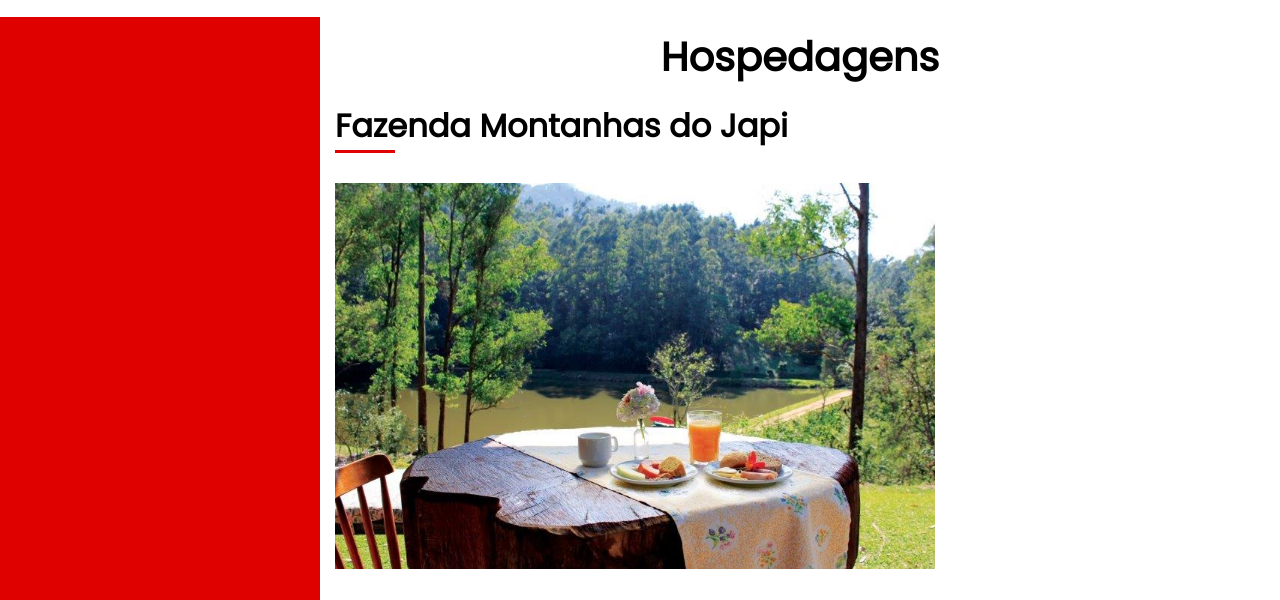
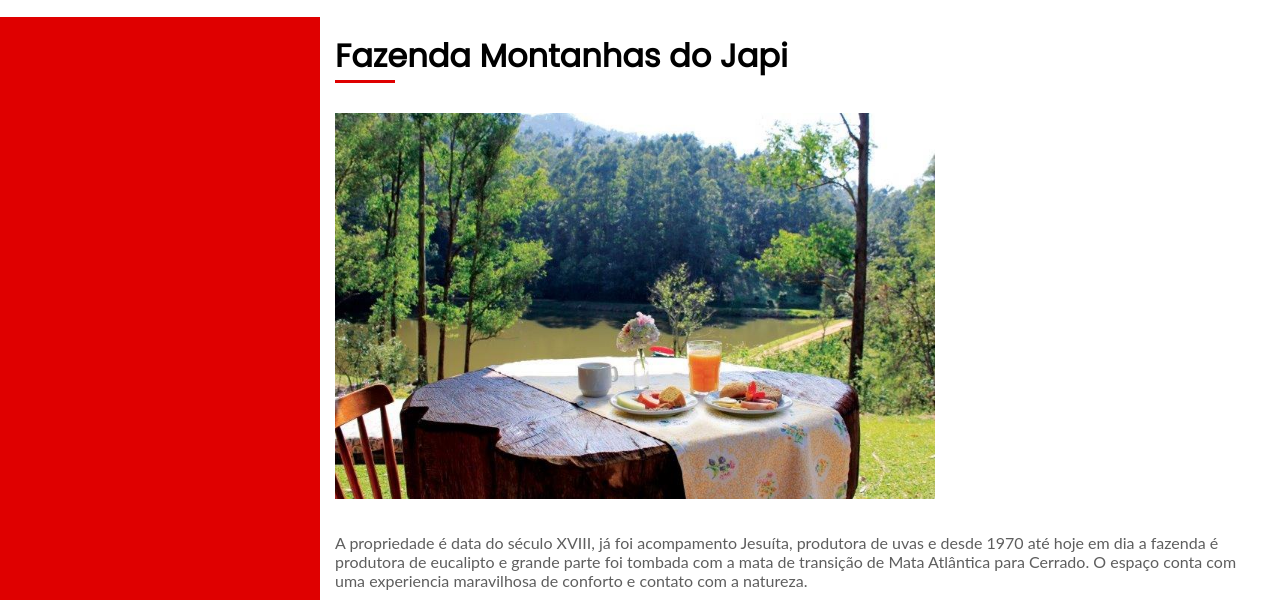
Before and after one commit to ElenC/aps-meioambiente, a plain HTML site: page passeios-hospedagem.html in a window 1280 px wide. Shown: the part 167-767 px from the top of the page. Drawn offline with Linux system fonts and the light colour scheme.

Commit message:
atualização de informações

```diff
--- a/passeios-hospedagem.html
+++ b/passeios-hospedagem.html
@@ -34,7 +34,7 @@
 
             </div>
             <div class="hospedagem-2">
-                <h1>Hospedagens</h1>
+
                 <div class="passeios-hosp">
                     <h2>Fazenda Montanhas do Japi</h2>
                     <img src="img/hospedagem1.jpg" alt="" width="600px">
```
Also changed, not shown: index.html (+1 -1 lines).
